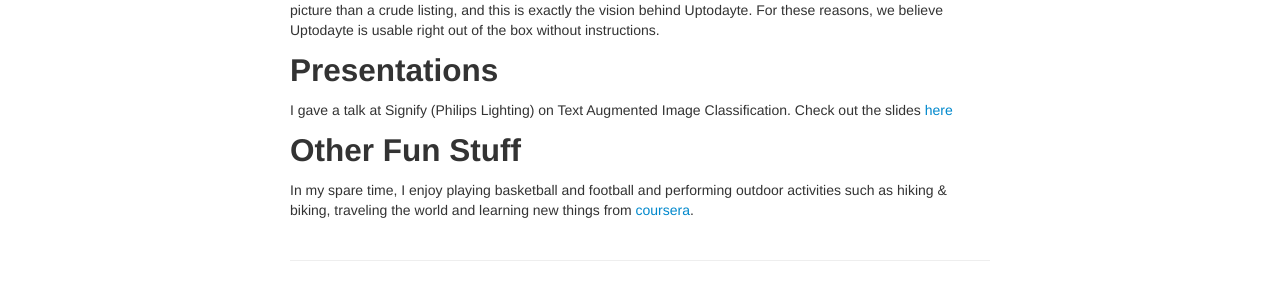
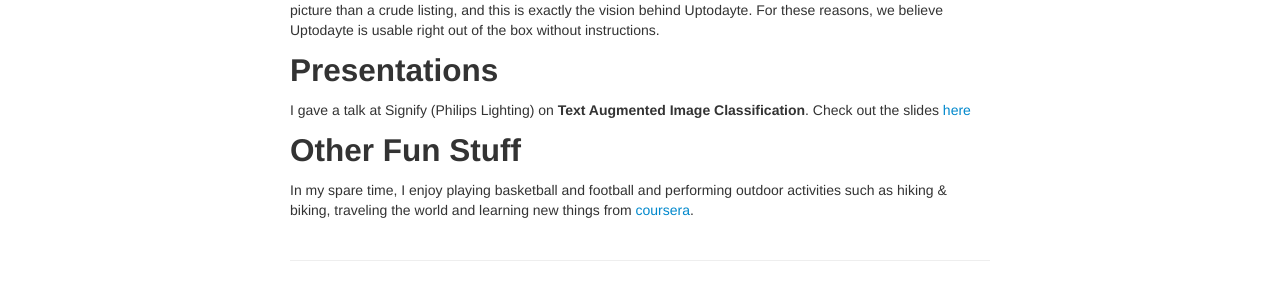
Before and after one commit to aarshpatel/website, a Jekyll site: the page built from index.md, in a window 1280 px wide. Shown: the part 1533-1827 px from the top of the page. Built offline with Jekyll 4.4.1, drawn with Linux system fonts in a browser that asks for light colours; grey boxes are pictures that could not be loaded.

```diff
--- a/index.md
+++ b/index.md
@@ -50,7 +50,7 @@ Uptodayte is a news aggregation and visualization tool that collects relevant ne
 
 Presentations
 ---
-I gave a talk at Signify (Philips Lighting) on Text Augmented Image Classification. Check out the slides [here](https://umass.box.com/s/awb12yb26ekf9t9d5lmk5652pd1m4o9f)
+I gave a talk at Signify (Philips Lighting) on **Text Augmented Image Classification**. Check out the slides [here](https://umass.box.com/s/awb12yb26ekf9t9d5lmk5652pd1m4o9f)
 
 Other Fun Stuff
 ---
```
